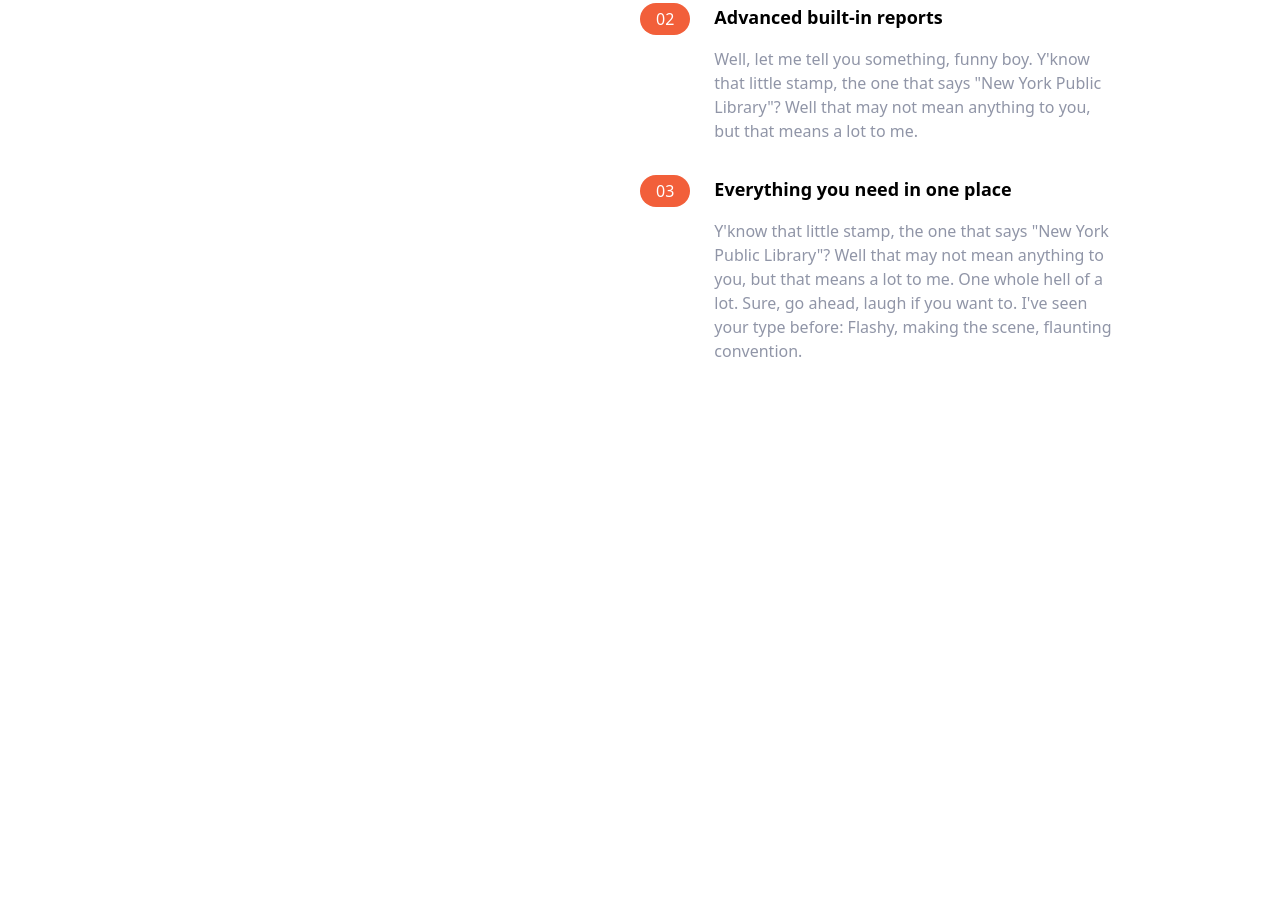
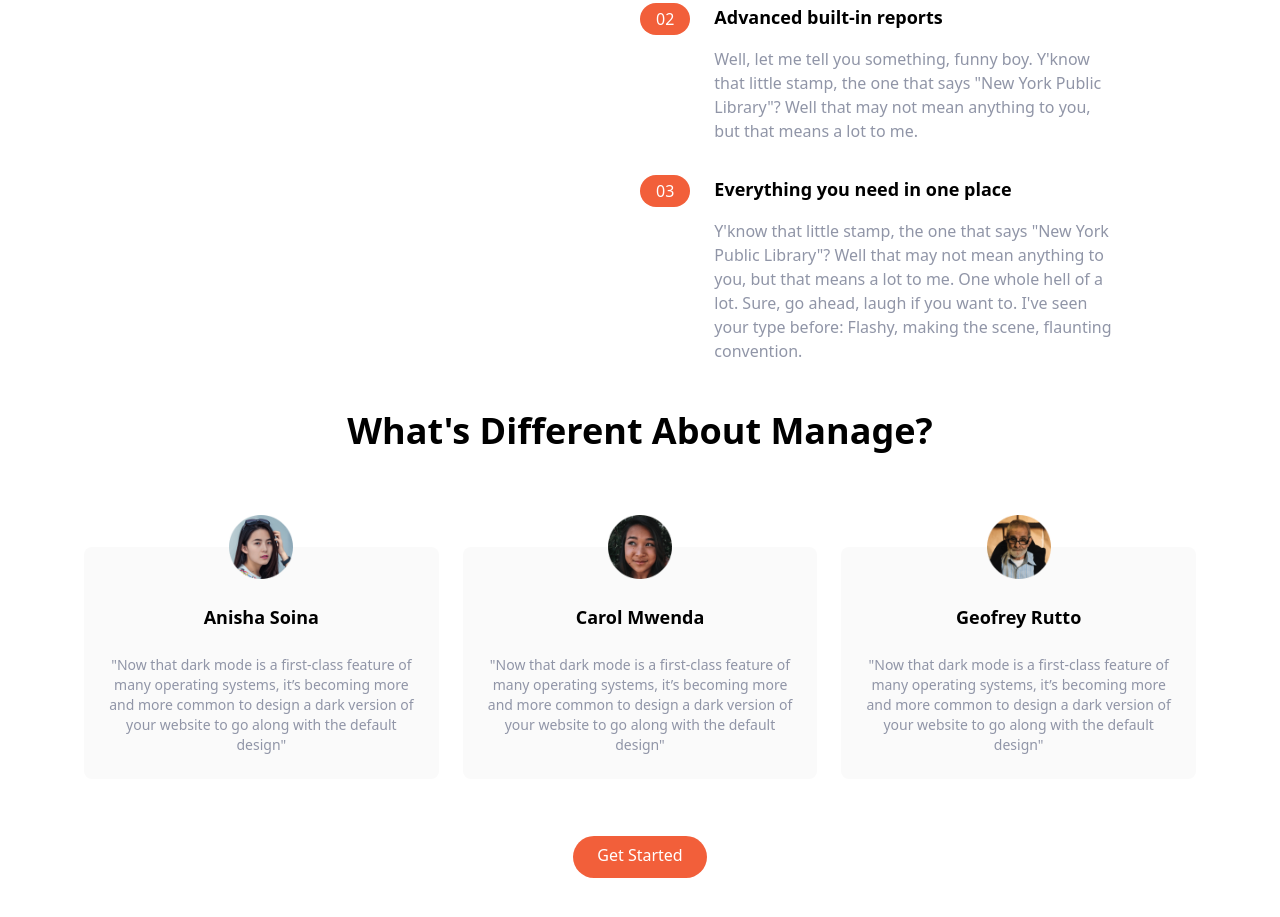
Before and after one commit to mairura/tailwindcss, a website: page index.html in a window 1280 px wide. Shown: the part 897-1814 px from the top of the page. Before the commit the page ends 1260 px from the top, so only its background shows below. Drawn offline with Linux system fonts and the light colour scheme.

Commit message:
created up testimonials page

```diff
--- a/index.html
+++ b/index.html
@@ -118,7 +118,42 @@
                     </div>
                 </div>
             </div>
+        </div>
+    </section>
 
+    <!-- Testimonials -->
+    <section id="testimonials">
+        <!-- Container Header and testm blocks -->
+        <div class="max-w-6xl px-5 mx-auto mt-12 text-center">
+            <!-- Heading -->
+            <h2 class="text-4xl font-bold text-center">
+                What's Different About Manage?
+            </h2>
+            <!-- Testimonials Container -->
+            <div class="flex flex-col mt-24 md:flex-row md:space-x-6">
+                <!-- Testimonials 1 -->
+                <div class="flex flex-col items-center p-6 space-y-6 rounded-lg bg-veryLightGray md:w-1/3">
+                    <img src="img/avatar-anisha.png" alt="" class="w-16 -mt-14" />
+                    <h5 class="text-lg font-bold">Anisha Soina</h5>
+                    <p class="text-sm text-darkGrayishBlue">"Now that dark mode is a first-class feature of many operating systems, it’s becoming more and more common to design a dark version of your website to go along with the default design"</p>
+                </div>
+                   <!-- Testimonials 2 -->
+                <div class="hidden flex-col items-center p-6 space-y-6 rounded-lg bg-veryLightGray md:w-1/3 md:flex">
+                    <img src="img/avatar-ali.png" alt="" class="w-16 -mt-14" />
+                    <h5 class="text-lg font-bold">Carol Mwenda</h5>
+                    <p class="text-sm text-darkGrayishBlue">"Now that dark mode is a first-class feature of many operating systems, it’s becoming more and more common to design a dark version of your website to go along with the default design"</p>
+                </div>
+                   <!-- Testimonials 3 -->
+                <div class="hidden flex-col items-center p-6 space-y-6 rounded-lg bg-veryLightGray md:w-1/3 md:flex">
+                    <img src="img/avatar-richard.png" alt="" class="w-16 -mt-14" />
+                    <h5 class="text-lg font-bold">Geofrey Rutto</h5>
+                    <p class="text-sm text-darkGrayishBlue">"Now that dark mode is a first-class feature of many operating systems, it’s becoming more and more common to design a dark version of your website to go along with the default design"</p>
+                </div>
+            </div>
+            <!-- Button -->
+            <div class="my-16">
+                <a href="#" class="p-3 px-6 pt-2 text-white bg-brightRed rounded-full baseline hover:bg-veryDarkBlue">Get Started</a>
+            </div>
         </div>
     </section>
 </body>
```
Also changed, not shown: css/main.css.
